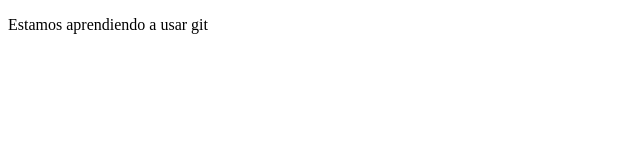
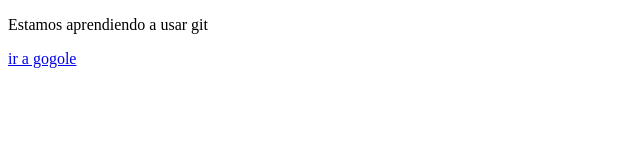
Before and after one commit to juanjoC1897/microprocesadores, a plain HTML site: page index.html in a window 1280 px wide. Shown: the full height of the page, 0-640 px from the left. Drawn offline with Linux system fonts and the light colour scheme.

Commit message:
agregué link en index y párrafo en principal

```diff
--- a/index.html
+++ b/index.html
@@ -7,5 +7,6 @@
 </head>
 <body>
     <p>Estamos aprendiendo a usar git</p>
+    <a href="www.google.com">ir a gogole</a>
 </body>
 </html>
```
Also changed, not shown: principal.html (+1 -1 lines).
